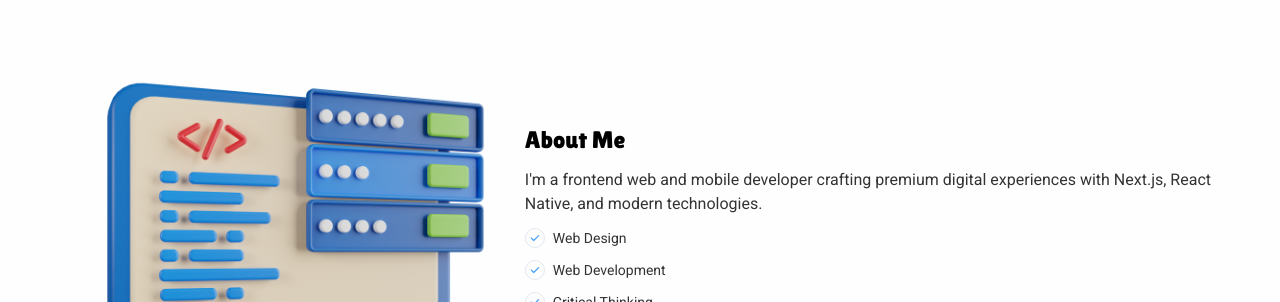
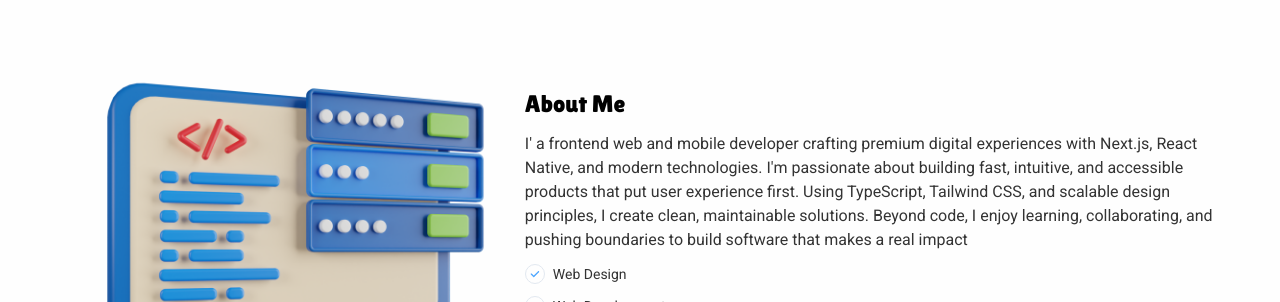
Before and after one commit to Treasure56/portfolio, a Next.js app: page / in a window 1280 px wide. Shown: the part 780-1082 px from the top of the page. Built offline with nearby package versions, Linux system fonts and the light colour scheme; no server answers; the database is empty.

Commit message:
updated contents

```diff
--- a/src/app/(public)/About.tsx
+++ b/src/app/(public)/About.tsx
@@ -14,8 +14,13 @@ export default function About() {
       <div className="flex flex-col justify-center gap-3 col-span-6 [&_p]:opacity-80">
         <h1 className="text-2xl font-lilita">About Me</h1>
         <p>
-          I&apos;m a frontend web and mobile developer crafting premium digital
-          experiences with Next.js, React Native, and modern technologies.
+          I&apos; a frontend web and mobile developer crafting premium digital
+          experiences with Next.js, React Native, and modern technologies. I&apos;m
+          passionate about building fast, intuitive, and accessible products
+          that put user experience first. Using TypeScript, Tailwind CSS, and
+          scalable design principles, I create clean, maintainable solutions.
+          Beyond code, I enjoy learning, collaborating, and pushing boundaries
+          to build software that makes a real impact
         </p>
         {skills.map((skill) => (
           <div key={skill} className="flex gap-2">
```
